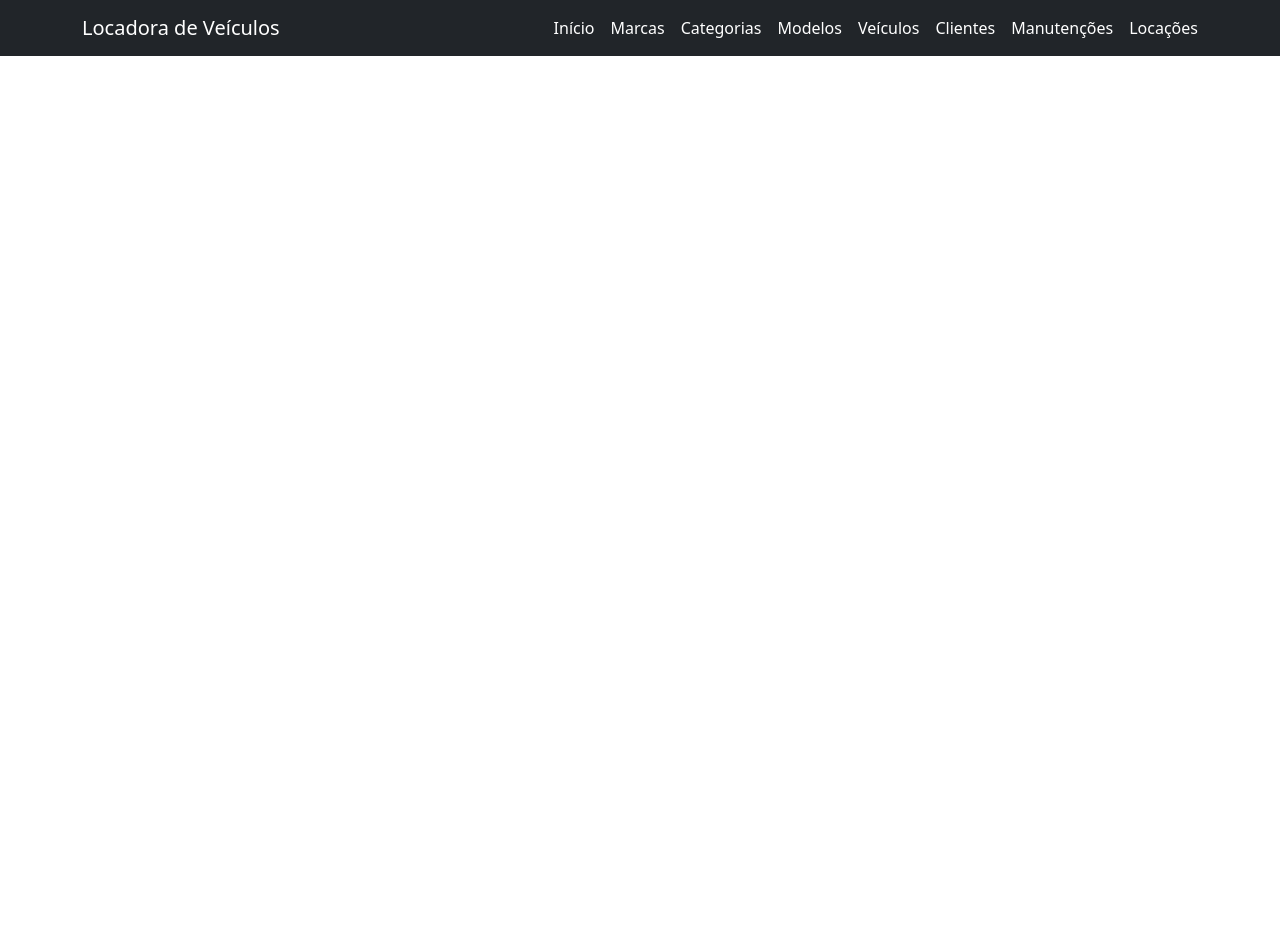
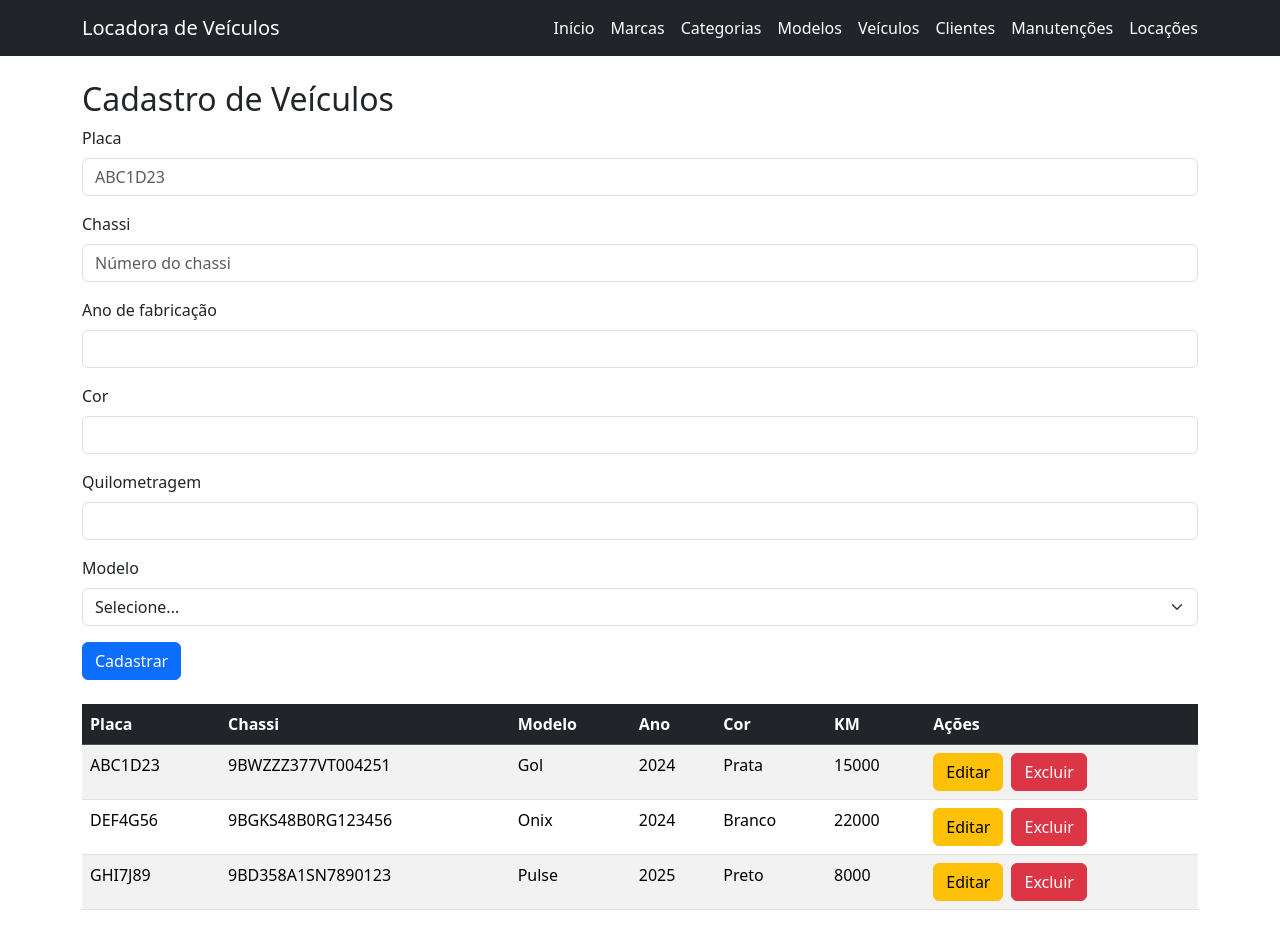
Before and after one commit to Herculeszinm/locadora-veiculos, a React (Vite) app: page /veiculos in a window 1280 px wide. Before the commit the page ends 800 px from the top, so only its background shows below. Built offline with nearby package versions, Linux system fonts and the light colour scheme; data requests are answered from the project's data file.

Commit message:
Implementa cadastro de veiculos RF04

```diff
--- a/db.json
+++ b/db.json
@@ -60,6 +60,13 @@
       "ano": 2025,
       "marcaId": "3",
       "categoriaId": "3"
+    },
+    {
+      "nome": "Corolla",
+      "ano": 2012,
+      "marcaId": "Z2hP6elbt-0",
+      "categoriaId": "AuCUAtV_K5I",
+      "id": "lRW6S3o9Yv8"
     }
   ],
   "veiculos": [
--- a/src/App.tsx
+++ b/src/App.tsx
@@ -4,6 +4,7 @@ import { Navbar } from "./components/Navbar";
 import { MarcaList } from "./pages/marcas/MarcaList";
 import { CategoriaList } from "./pages/categorias/CategoriaList";
 import { ModeloList } from "./pages/modelos/ModeloList";
+import { VeiculoList } from "./pages/veiculos/VeiculoList";
 
 function App() {
   return (
@@ -11,6 +12,7 @@ function App() {
       <Navbar />
 
       <Routes>
+        <Route path="/veiculos" element={<VeiculoList />} />
         <Route path="/modelos" element={<ModeloList />} />
         <Route path="/categorias" element={<CategoriaList />} />
         <Route path="/" element={<Navigate to="/marcas" replace />} />
--- /dev/null
+++ b/src/models/Veiculo.ts
@@ -0,0 +1,19 @@
+
+export interface Veiculo {
+  id?: string;
+  chassi: string;
+  placa: string;
+  anoFabricacao: number;
+  cor: string;
+  kmRodado: number;
+  modeloId: string;
+}
+
+export const veiculoInicial: Veiculo = {
+  chassi: "",
+  placa: "",
+  anoFabricacao: new Date().getFullYear(),
+  cor: "",
+  kmRodado: 0,
+  modeloId: "",
+};
--- /dev/null
+++ b/src/pages/veiculos/VeiculoList.tsx
@@ -0,0 +1,298 @@
+
+import { useEffect, useState } from "react";
+import type { FormEvent } from "react";
+
+import type { Veiculo } from "../../models/Veiculo";
+import type { Modelo } from "../../models/Modelo";
+import type { TableColumn } from "../../components/Table";
+
+import { veiculoService } from "../../service/veiculoService";
+import { modeloService } from "../../service/modeloService";
+
+import { Button } from "../../components/Button";
+import { Input } from "../../components/Input";
+import { Select } from "../../components/Select";
+import { Table } from "../../components/Table";
+import { Alert } from "../../components/Alert";
+import { Modal } from "../../components/Modal";
+
+export function VeiculoList() {
+  const [veiculos, setVeiculos] = useState<Veiculo[]>([]);
+  const [modelos, setModelos] = useState<Modelo[]>([]);
+
+  const [placa, setPlaca] = useState("");
+  const [chassi, setChassi] = useState("");
+  const [anoFabricacao, setAnoFabricacao] = useState("");
+  const [cor, setCor] = useState("");
+  const [kmRodado, setKmRodado] = useState("");
+  const [modeloId, setModeloId] = useState("");
+
+  const [editandoId, setEditandoId] = useState<string | null>(null);
+  const [veiculoParaExcluir, setVeiculoParaExcluir] =
+    useState<Veiculo | null>(null);
+
+  const [erro, setErro] = useState("");
+  const [sucesso, setSucesso] = useState("");
+
+  async function carregarVeiculos() {
+    const dados = await veiculoService.listar();
+    setVeiculos(dados);
+  }
+
+  useEffect(() => {
+    Promise.all([
+      veiculoService.listar(),
+      modeloService.listar(),
+    ])
+      .then(([dadosVeiculos, dadosModelos]) => {
+        setVeiculos(dadosVeiculos);
+        setModelos(dadosModelos);
+      })
+      .catch(() => setErro("Erro ao carregar dados."));
+  }, []);
+
+  function limparFormulario() {
+    setPlaca("");
+    setChassi("");
+    setAnoFabricacao("");
+    setCor("");
+    setKmRodado("");
+    setModeloId("");
+    setEditandoId(null);
+  }
+
+  async function salvarVeiculo(event: FormEvent<HTMLFormElement>) {
+    event.preventDefault();
+    setErro("");
+    setSucesso("");
+
+    const placaNormalizada = placa.trim().toUpperCase();
+    const chassiNormalizado = chassi.trim().toUpperCase();
+    const ano = Number(anoFabricacao);
+    const km = Number(kmRodado);
+
+    if (
+      !placaNormalizada ||
+      !chassiNormalizado ||
+      !cor.trim() ||
+      !modeloId ||
+      !anoFabricacao.trim() ||
+      !kmRodado.trim() ||
+      !Number.isInteger(ano) ||
+      ano < 1900 ||
+      ano > new Date().getFullYear() + 1 ||
+      !Number.isInteger(km) ||
+      km < 0
+    ) {
+      setErro("Preencha corretamente todos os campos.");
+      return;
+    }
+
+    const veiculo: Veiculo = {
+      placa: placaNormalizada,
+      chassi: chassiNormalizado,
+      anoFabricacao: ano,
+      cor: cor.trim(),
+      kmRodado: km,
+      modeloId,
+    };
+
+    try {
+      const existentes = await veiculoService.listar();
+
+      const placaDuplicada = existentes.some(
+        (item) =>
+          item.placa.toUpperCase() === placaNormalizada &&
+          item.id !== editandoId
+      );
+
+      const chassiDuplicado = existentes.some(
+        (item) =>
+          item.chassi.toUpperCase() === chassiNormalizado &&
+          item.id !== editandoId
+      );
+
+      if (placaDuplicada || chassiDuplicado) {
+        setErro("Já existe um veículo com esta placa ou chassi.");
+        return;
+      }
+
+      if (editandoId) {
+        await veiculoService.atualizar(editandoId, veiculo);
+      } else {
+        await veiculoService.criar(veiculo);
+      }
+
+      limparFormulario();
+      await carregarVeiculos();
+      setSucesso("Veículo salvo com sucesso!");
+    } catch {
+      setErro("Erro ao salvar veículo.");
+    }
+  }
+
+  function editarVeiculo(veiculo: Veiculo) {
+    if (!veiculo.id) return;
+
+    setPlaca(veiculo.placa);
+    setChassi(veiculo.chassi);
+    setAnoFabricacao(String(veiculo.anoFabricacao));
+    setCor(veiculo.cor);
+    setKmRodado(String(veiculo.kmRodado));
+    setModeloId(veiculo.modeloId);
+    setEditandoId(veiculo.id);
+    setErro("");
+    setSucesso("");
+  }
+
+  async function excluirVeiculo(veiculo: Veiculo) {
+    if (!veiculo.id) return;
+
+    try {
+      const possuiDependentes =
+        await veiculoService.possuiDependentes(veiculo.id);
+
+      if (possuiDependentes) {
+        setErro(
+          "Este veículo possui locações ou manutenções vinculadas."
+        );
+        setVeiculoParaExcluir(null);
+        return;
+      }
+
+      await veiculoService.excluir(veiculo.id);
+      await carregarVeiculos();
+      setSucesso("Veículo excluído com sucesso!");
+      setErro("");
+    } catch {
+      setErro("Erro ao excluir veículo.");
+    } finally {
+      setVeiculoParaExcluir(null);
+    }
+  }
+
+  const columns: TableColumn<Veiculo>[] = [
+    {
+      header: "Placa",
+      render: (veiculo) => veiculo.placa,
+    },
+    {
+      header: "Chassi",
+      render: (veiculo) => veiculo.chassi,
+    },
+    {
+      header: "Modelo",
+      render: (veiculo) =>
+        modelos.find((modelo) => modelo.id === veiculo.modeloId)
+          ?.nome ?? "Não encontrado",
+    },
+    {
+      header: "Ano",
+      render: (veiculo) => veiculo.anoFabricacao,
+    },
+    {
+      header: "Cor",
+      render: (veiculo) => veiculo.cor,
+    },
+    {
+      header: "KM",
+      render: (veiculo) => veiculo.kmRodado,
+    },
+  ];
+
+  return (
+    <div className="container mt-4">
+      <h2>Cadastro de Veículos</h2>
+
+      <Alert type="danger" message={erro} />
+      <Alert type="success" message={sucesso} />
+
+      <form onSubmit={salvarVeiculo} className="mb-4">
+        <Input
+          label="Placa"
+          name="placa"
+          value={placa}
+          onChange={(e) => setPlaca(e.target.value)}
+          placeholder="ABC1D23"
+        />
+
+        <Input
+          label="Chassi"
+          name="chassi"
+          value={chassi}
+          onChange={(e) => setChassi(e.target.value)}
+          placeholder="Número do chassi"
+        />
+
+        <Input
+          label="Ano de fabricação"
+          name="anoFabricacao"
+          type="number"
+          value={anoFabricacao}
+          onChange={(e) => setAnoFabricacao(e.target.value)}
+        />
+
+        <Input
+          label="Cor"
+          name="cor"
+          value={cor}
+          onChange={(e) => setCor(e.target.value)}
+        />
+
+        <Input
+          label="Quilometragem"
+          name="kmRodado"
+          type="number"
+          value={kmRodado}
+          onChange={(e) => setKmRodado(e.target.value)}
+        />
+
+        <Select
+          label="Modelo"
+          name="modeloId"
+          value={modeloId}
+          options={modelos
+            .filter((modelo) => modelo.id !== undefined)
+            .map((modelo) => ({
+              value: modelo.id!,
+              label: `${modelo.nome} (${modelo.ano})`,
+            }))}
+          onChange={(e) => setModeloId(e.target.value)}
+        />
+
+        <div className="d-flex gap-2">
+          <Button
+            label={editandoId ? "Atualizar" : "Cadastrar"}
+            type="submit"
+          />
+
+          {editandoId && (
+            <Button
+              label="Cancelar"
+              variant="secondary"
+              onClick={limparFormulario}
+            />
+          )}
+        </div>
+      </form>
+
+      <Table<Veiculo>
+        columns={columns}
+        data={veiculos}
+        onEdit={editarVeiculo}
+        onDelete={setVeiculoParaExcluir}
+      />
+
+      <Modal
+        show={veiculoParaExcluir !== null}
+        title="Confirmar exclusão"
+        onClose={() => setVeiculoParaExcluir(null)}
+        onConfirm={() => {
+          if (veiculoParaExcluir) {
+            void excluirVeiculo(veiculoParaExcluir);
+          }
+        }}
+      />
+    </div>
+  );
+}
--- /dev/null
+++ b/src/service/veiculoService.ts
@@ -0,0 +1,37 @@
+
+import { api } from "./api";
+import type { Veiculo } from "../models/Veiculo";
+
+interface VinculoVeiculo {
+  veiculoId: string;
+}
+
+export const veiculoService = {
+  listar: async (): Promise<Veiculo[]> =>
+    (await api.get<Veiculo[]>("/veiculos")).data,
+
+  buscarPorId: async (id: string): Promise<Veiculo> =>
+    (await api.get<Veiculo>(`/veiculos/${id}`)).data,
+
+  criar: async (veiculo: Veiculo): Promise<Veiculo> =>
+    (await api.post<Veiculo>("/veiculos", veiculo)).data,
+
+  atualizar: async (id: string, veiculo: Veiculo): Promise<Veiculo> =>
+    (await api.put<Veiculo>(`/veiculos/${id}`, veiculo)).data,
+
+  excluir: async (id: string): Promise<void> => {
+    await api.delete(`/veiculos/${id}`);
+  },
+
+  possuiDependentes: async (id: string): Promise<boolean> => {
+    const [locacoes, manutencoes] = await Promise.all([
+      api.get<VinculoVeiculo[]>("/locacoes"),
+      api.get<VinculoVeiculo[]>("/manutencoes"),
+    ]);
+
+    return (
+      locacoes.data.some((item) => item.veiculoId === id) ||
+      manutencoes.data.some((item) => item.veiculoId === id)
+    );
+  },
+};
```
